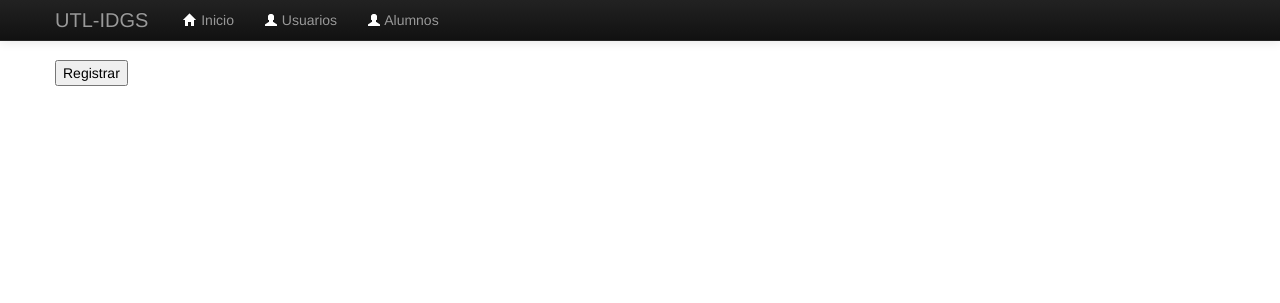
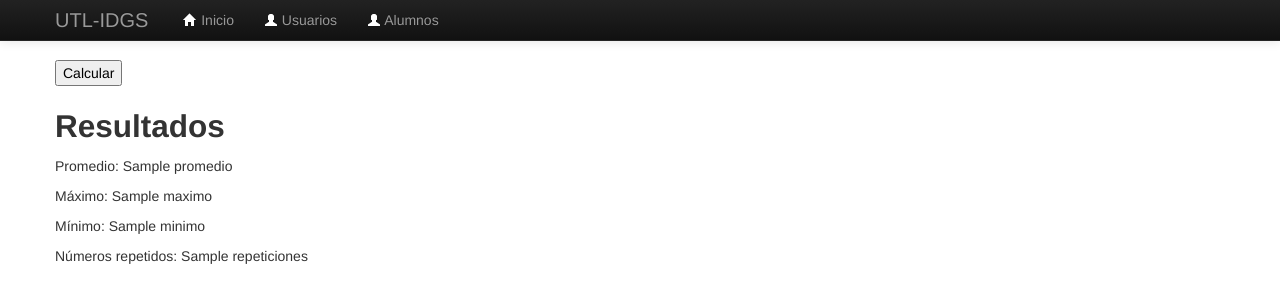
Before and after one commit to IDGS-803-20000453/IDGS803-FLASK2, a Flask app: template templates/formulario_dinamico.html in a window 1280 px wide. Shown: the top 303 px of the page. Run offline with Flask 2, Linux system fonts and the light colour scheme; the template is opened without the code that fills it: values that come from a table or form of the project are taken from there, most other values are stand-ins (such as "Sample title", 1, 10 or a date in 2020); some libraries are stand-ins or nearby versions.

Commit message:
Ejercicio de formulario del 18/02/2023

```diff
--- a/app.py
+++ b/app.py
@@ -1,11 +1,12 @@
 from flask import Flask, render_template, request, redirect, url_for
 from flask import request
+from collections import Counter
 
 
 import forms
 
 app=Flask(__name__)
-
+app.config['WTF_CSRF_ENABLED'] = False
 @app.route("/formulario")
 def formulario():
     return render_template("formulario.html")
@@ -26,19 +27,30 @@
     if request.method == 'POST':
         if num_form.validate():
             num_campos = num_form.numero.data
-            return redirect(url_for('nuevo_formulario', num_campos=num_campos))
+            return redirect(url_for('nuevo_formulario', num_campos=num_campos, form_data=num_form.data))
     return render_template("cajas_dinamicas.html", form=num_form)
+
 
 
 @app.route('/nuevo_formulario/<int:num_campos>', methods=['GET', 'POST'])
 def nuevo_formulario(num_campos):
+    form_data = request.args.get('form_data')
     form = forms.DynamicForm(request.form)
+    form.num_campos = num_campos
     if request.method == 'POST':
+        valores = []
         for i in range(num_campos):
             fieldname = 'num{}'.format(i+1)
             value = request.form.get(fieldname, '')
-            print('Valor de {}: {}'.format(fieldname, value))
-    return render_template('nuevo_formulario.html', form=form, num_campos=num_campos)
+            valores.append(float(value))
+        promedio = sum(valores) / num_campos
+        maximo = max(valores)
+        minimo = min(valores)
+        repeticiones = [num for num, count in Counter(valores).items() if count > 1]
+        return render_template('formulario_dinamico.html', form=form, promedio=promedio, maximo=maximo, minimo=minimo, repeticiones=repeticiones)
+    return render_template('formulario_dinamico.html', form=form)
+
+
 
 
 
--- a/forms.py
+++ b/forms.py
@@ -1,3 +1,4 @@
+
 from wtforms import Form
 from flask_wtf import FlaskForm
 from wtforms import StringField, SubmitField, FieldList, FormField, SelectField, RadioField
@@ -12,6 +13,5 @@
     email=EmailField('Correo')
     numero = IntegerField('Número')
 
-
 class DynamicForm(FlaskForm):
-    submit = SubmitField('Registrar')
+    pass
--- a/templates/cajas_dinamicas.html
+++ b/templates/cajas_dinamicas.html
@@ -1,11 +1,12 @@
 {% extends "layout.html" %}
+{% block content %}
 
-{% block content %}
 <div class="col-xs-6">
     {% from "_macros.html" import render_field %}
     <form action="" method="post">
-        {{ render_field(form.numero, render_kw={"type": "number"}) }}
+        {{render_field(form.numero)}}
         <input type="submit" value="Registrar">
     </form>
 </div>
+
 {% endblock %}
--- a/templates/formulario_dinamico.html
+++ b/templates/formulario_dinamico.html
@@ -3,7 +3,7 @@
 {% block content %}
 <div class="col-xs-6">
     <form action="" method="post">
-        {% for i in range(form.numero.data) %}
+        {% for i in range(form.num_campos) %}
         <div class="control-group">
             <label class="control-label" for="num{{i+1}}">Número {{i+1}}</label>
             <div class="controls">
@@ -11,8 +11,14 @@
             </div>
         </div>
         {% endfor %}
-        <input type="submit" value="Registrar">
+        <input type="submit" value="Calcular">
     </form>
+    {% if promedio is not none %}
+    <h2>Resultados</h2>
+    <p>Promedio: {{ promedio }}</p>
+    <p>Máximo: {{ maximo }}</p>
+    <p>Mínimo: {{ minimo }}</p>
+    <p>Números repetidos: {{ repeticiones }}</p>
+{% endif %}
 </div>
-
 {% endblock %}
```
Also changed, not shown: templates/_macros.html (+9 -0 lines).
